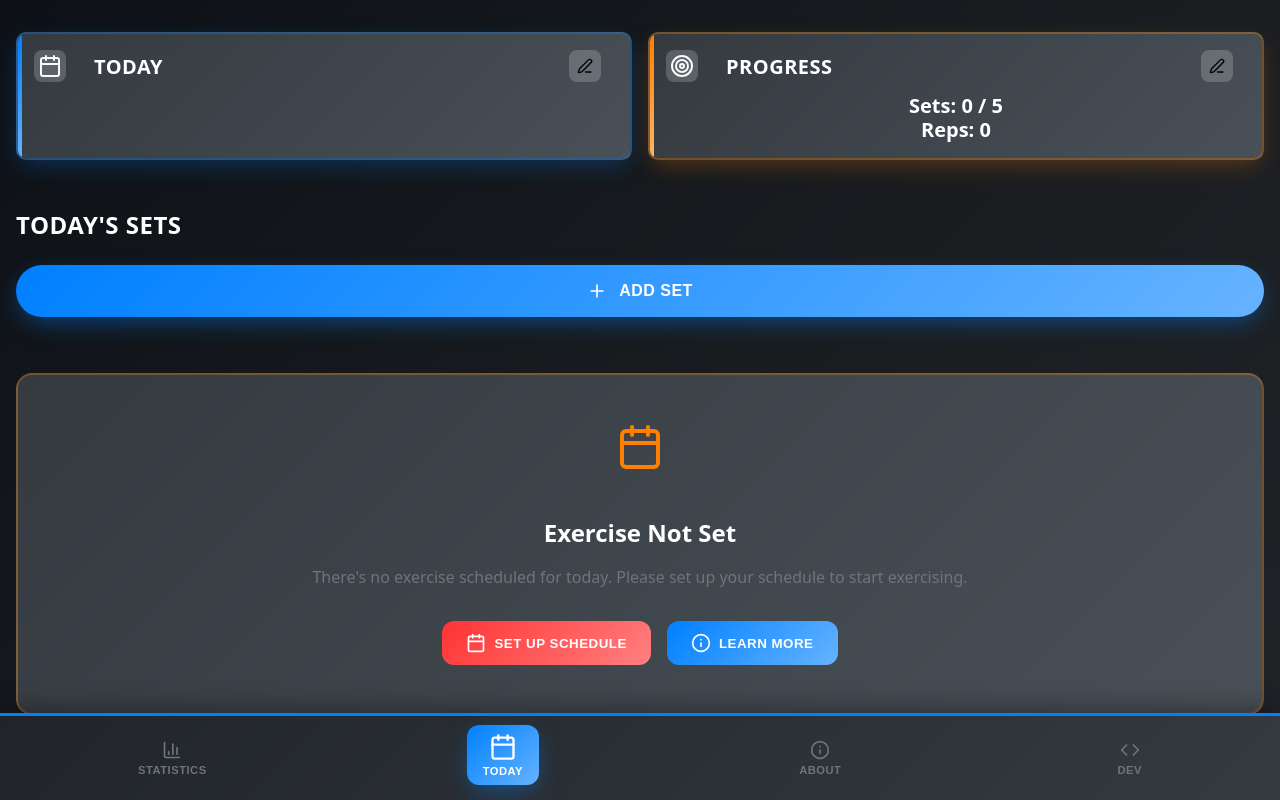
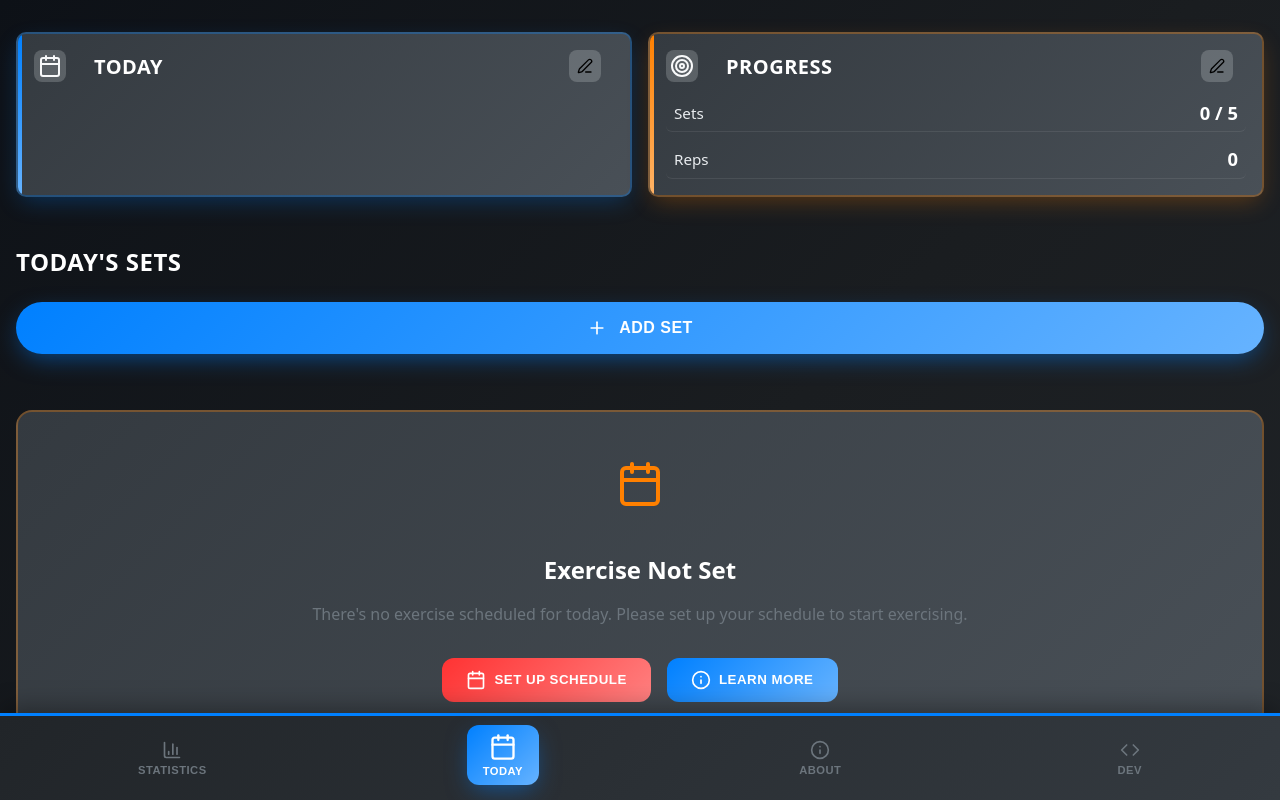
Before and after one commit to Brunomachadob/gtg, a React (Vite) app: page / in a window 1280 px wide. Built offline with nearby package versions, Linux system fonts and the light colour scheme.

Commit message:
some stuff

```diff
--- a/src/components/Today/Today.css
+++ b/src/components/Today/Today.css
@@ -165,6 +165,69 @@
   margin: 0;
   line-height: 1.2;
   text-align: center;
+}
+
+/* Enhanced progress value for multi-line content */
+.progress-value-multi {
+  display: flex;
+  flex-direction: column;
+  gap: 0.5rem;
+  text-align: center;
+}
+
+.progress-stat {
+  display: flex;
+  justify-content: space-between;
+  align-items: center;
+  padding: 0.25rem 0.5rem;
+  border-bottom: 1px solid rgba(255, 255, 255, 0.08);
+  border-radius: 6px;
+  font-size: 1.1rem;
+  font-weight: 600;
+}
+
+.progress-stat-label {
+  color: #e9ecef;
+  font-size: 0.95rem;
+  font-weight: 500;
+}
+
+.progress-stat-value {
+  color: #ffffff;
+  font-weight: 700;
+  font-size: 1.15rem;
+}
+
+/* Special styling for ratio displays (current/goal) */
+.progress-ratio {
+  display: flex;
+  align-items: center;
+  justify-content: center;
+  gap: 0.25rem;
+  font-size: 1.25rem;
+  font-weight: 700;
+}
+
+.progress-ratio-current {
+  color: #ffffff;
+}
+
+.progress-ratio-separator {
+  color: #6c757d;
+  font-weight: 400;
+}
+
+.progress-ratio-goal {
+  color: #adb5bd;
+}
+
+/* Enhanced single value display */
+.progress-value-single {
+  font-size: 1.4rem;
+  font-weight: 700;
+  color: #ffffff;
+  text-align: center;
+  padding: 0.25rem 0;
 }
 
 /* Sets Container - Main workout area */
--- a/src/components/Today/Today.tsx
+++ b/src/components/Today/Today.tsx
@@ -241,7 +241,7 @@ export function Today({ navigateTo }: TodayProps) {
             icon={<Calendar size={24} />}
             leftIcon={<Edit3 size={16} />}
           >
-            <div className="progress-value">{todayExercise}</div>
+            <div className="progress-value-single">{todayExercise}</div>
           </Card>
 
 
@@ -253,11 +253,17 @@ export function Today({ navigateTo }: TodayProps) {
             icon={<Target size={24} />}
             leftIcon={<Edit3 size={16} />}
           >
-            <div className="progress-value">
-              Sets: {completedSets} / {config.sets}{hasReachedMinimum && completedSets > config.sets ? '+' : ''}
-            </div>
-            <div className="progress-value">
-              Reps: {totalReps}
+            <div className="progress-value-multi">
+              <div className="progress-stat">
+                <span className="progress-stat-label">Sets</span>
+                <span className="progress-stat-value">
+                  {completedSets} / {config.sets}{hasReachedMinimum && completedSets > config.sets ? '+' : ''}
+                </span>
+              </div>
+              <div className="progress-stat">
+                <span className="progress-stat-label">Reps</span>
+                <span className="progress-stat-value">{totalReps}</span>
+              </div>
             </div>
           </Card>
         </div>
```
